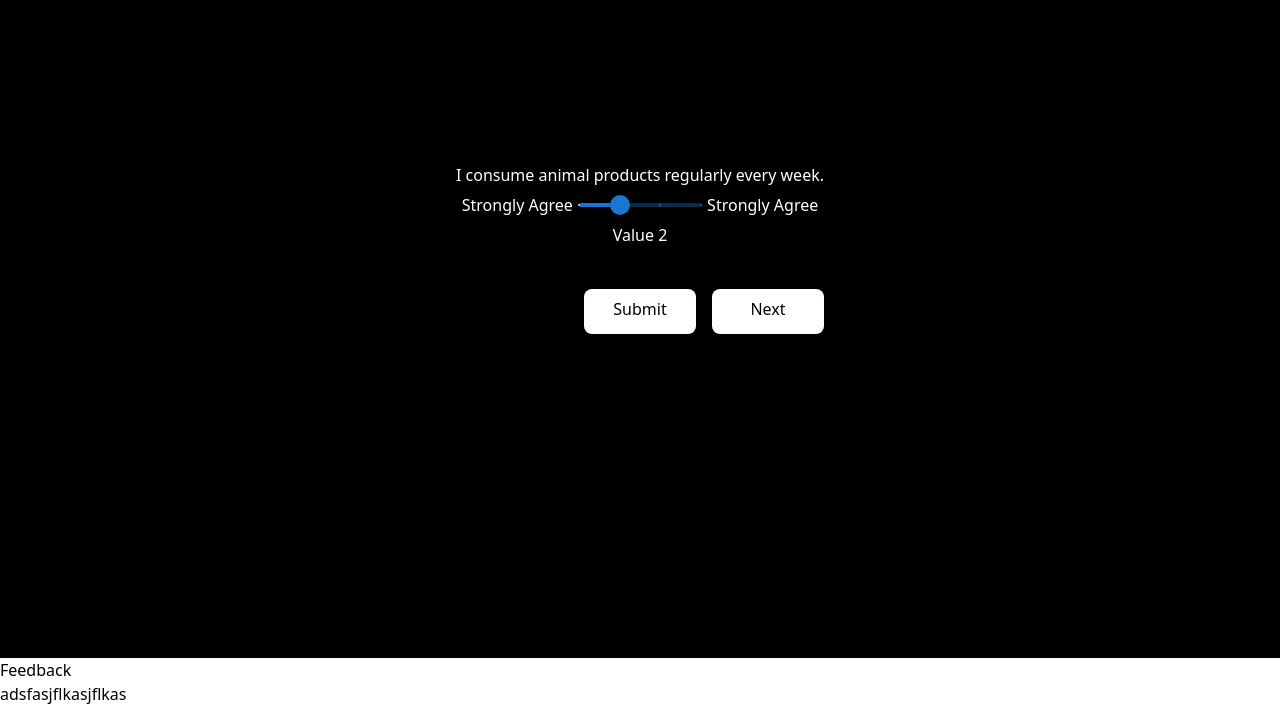
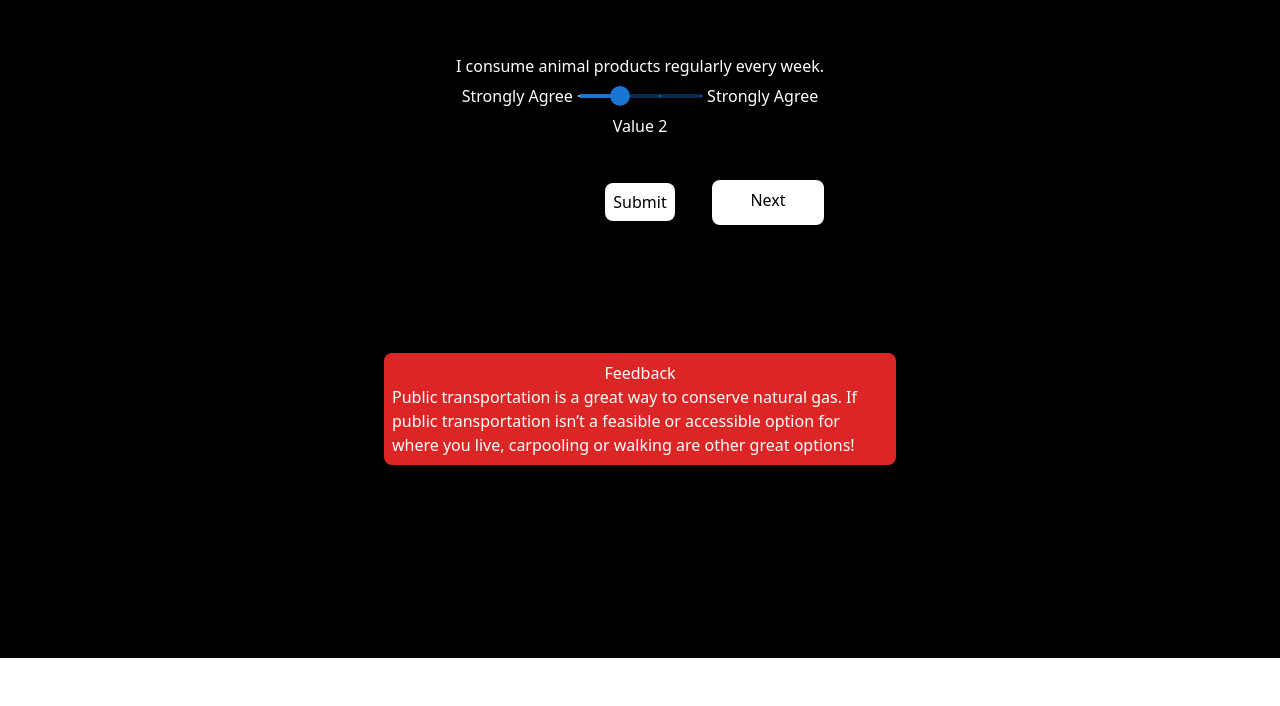
Before and after one commit to QUANGLEA/carbon_emission_web, a Next.js app in the folder carbon_emission/: page /quiz/food in a window 1280 px wide. Shown: the part 142-848 px from the top of the page. After the commit the page ends 800 px from the top, so only its background shows below. Built offline with nearby package versions, Linux system fonts and the light colour scheme.

Commit message:
Add feedback modal template

```diff
--- a/carbon_emission/components/FeedbackPopup.js
+++ b/carbon_emission/components/FeedbackPopup.js
@@ -1,8 +1,16 @@
-export default function FeedbackPopup() {
+export default function FeedbackPopup({ isVisible }) {
+  if (!isVisible) {
+    return null;
+  }
+
   return (
-    <div className="z-50 grid grid-rows-2">
+    <div className="max-w-lg bg-red-600 rounded-lg flex flex-col items-center justify-content p-2">
       <div>Feedback</div>
-      <div>adsfasjflkasjflkas</div>
+      <div>
+        Public transportation is a great way to conserve natural gas. If public
+        transportation isn’t a feasible or accessible option for where you live,
+        carpooling or walking are other great options!
+      </div>
     </div>
   );
 }
--- a/carbon_emission/components/SubmitButton.js
+++ b/carbon_emission/components/SubmitButton.js
@@ -1,11 +1,12 @@
-import Link from "next/link";
-
-export default function SubmitButton({ href }) {
+export default function SubmitButton({ setIsFeedbackVisible }) {
+  const onSubmit = () => {
+    setIsFeedbackVisible(true);
+  };
   return (
-    <Link id="get-started" href={href}>
+    <button id="get-started" onClick={onSubmit}>
       <a className="bg-white h-1/2 w-full text-black p-2 rounded-lg text-center">
         Submit
       </a>
-    </Link>
+    </button>
   );
 }
--- a/carbon_emission/pages/quiz/food.js
+++ b/carbon_emission/pages/quiz/food.js
@@ -2,8 +2,10 @@ import Quiz from "../../components/Quiz";
 import SubmitButton from "../../components/SubmitButton";
 import NextButton from "../../components/NextButton";
 import FeedbackPopup from "../../components/FeedbackPopup";
+import { useState } from "react";
 
 export default function Food() {
+  const [isFeedbackVisible, setIsFeedbackVisible] = useState(false);
   const question = "I consume animal products regularly every week.";
   const value = {
     1: "Value 1",
@@ -12,16 +14,17 @@ export default function Food() {
     4: "Value 4",
   };
   return (
-    <div>
-      <div className="flex justify-center items-center h-screen w-screen bg-black text-white">
-        <div className="grid grid-cols-3 grid-rows-2 gap-4 place-items-center">
-          <Quiz question={question} valueDict={value} />
-          <div className="col-span-1"></div>
-          <SubmitButton href="/" className="col-span-1" />
-          <NextButton href="/quiz/gas" className="col-span-1" />
-        </div>
+    <div className="flex flex-col justify-center items-center h-screen w-screen bg-black text-white">
+      <div className="grid grid-cols-3 grid-rows-3 gap-4 place-items-center">
+        <Quiz question={question} valueDict={value} />
+        <div className="col-span-1"></div>
+        <SubmitButton
+          className="col-span-1"
+          setIsFeedbackVisible={setIsFeedbackVisible}
+        />
+        <NextButton href="/quiz/gas" className="col-span-1" />
       </div>
-      <FeedbackPopup />
+      <FeedbackPopup isVisible={true} />
     </div>
   );
 }
--- a/carbon_emission/pages/quiz/gas.js
+++ b/carbon_emission/pages/quiz/gas.js
@@ -15,7 +15,7 @@ export default function Gas() {
     <div className="flex justify-center items-center h-screen w-screen bg-black text-white">
       <div className="grid grid-cols-3 grid-rows-2 gap-4 place-items-center">
         <Quiz question={question} valueDict={value} />
-        <PrevButton href="/quiz/food" className="col-span-1" />
+        <PrevButton className="col-span-1" />
         <SubmitButton href="/" className="col-span-1" />
         <NextButton href="/quiz/gas" className="col-span-1" />
       </div>
```
